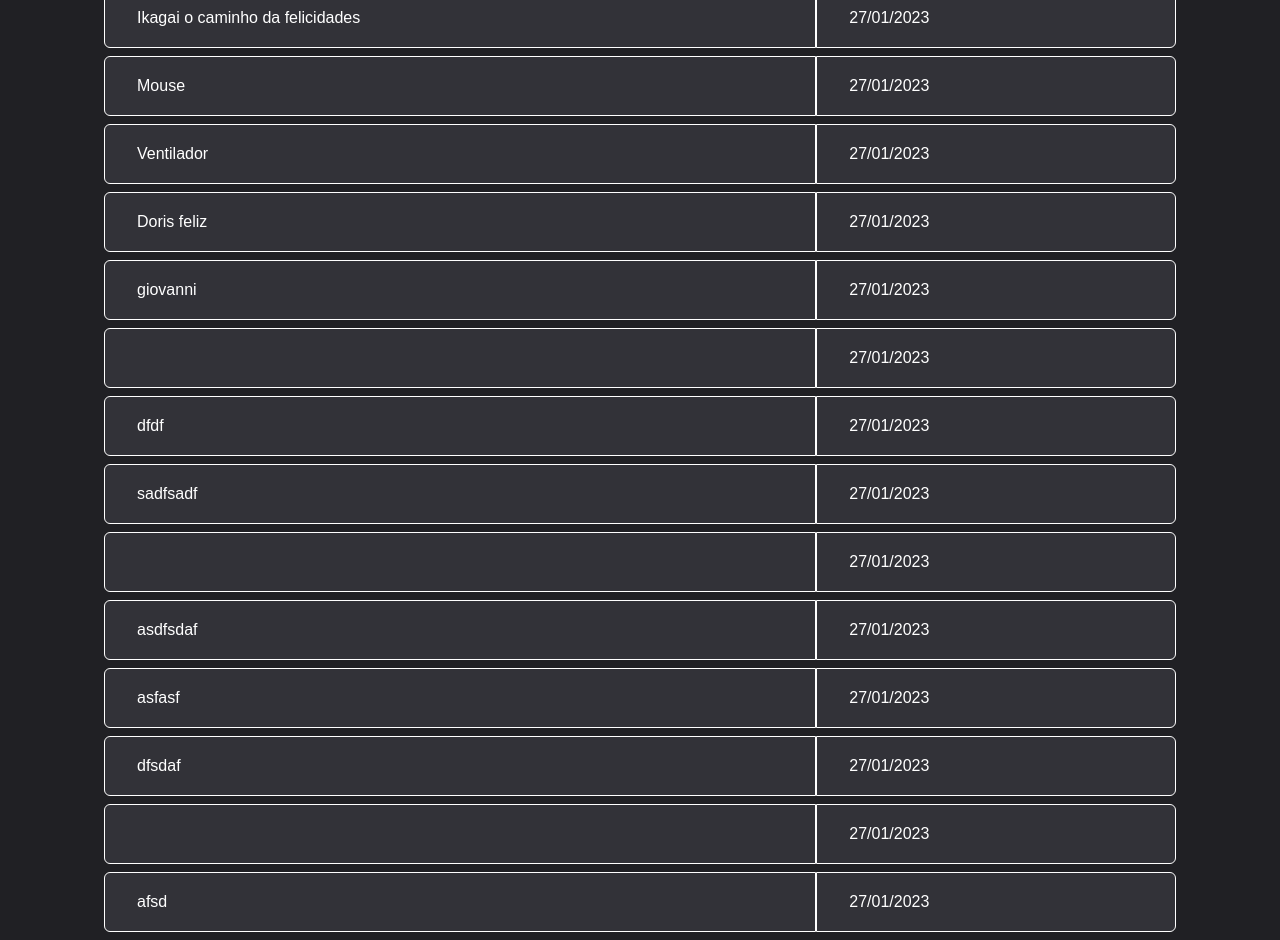
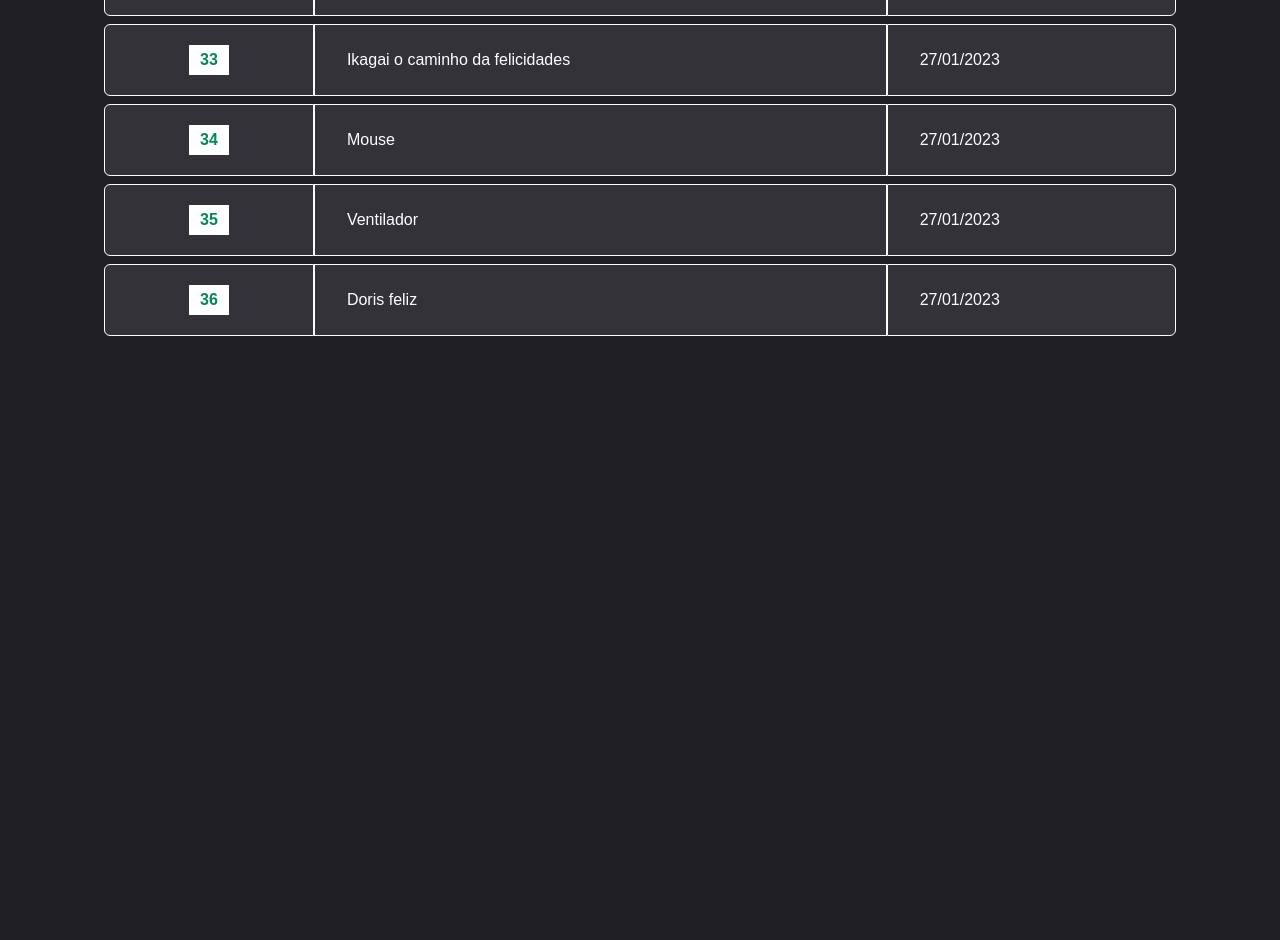
Before and after one commit to giovannirp/bookstore, a React (Vite) app in the folder boockStore/: page /list-products in a window 1280 px wide. Shown: the part 620-1560 px from the top of the page. After the commit the page ends 964 px from the top, so only its background shows below. Built offline with nearby package versions, Linux system fonts and the light colour scheme; data requests are answered from the project's data file.

Commit message:
fix: adicionando alteração na tela de principal

```diff
--- a/boockStore/server.json
+++ b/boockStore/server.json
@@ -52,86 +52,6 @@
       "price": "45",
       "createdAt": "2023-01-27T20:23:02.270Z",
       "id": 36
-    },
-    {
-      "description": "giovanni",
-      "type": "",
-      "category": "livro",
-      "price": "45",
-      "createdAt": "2023-01-27T20:23:25.633Z",
-      "id": 37
-    },
-    {
-      "description": "",
-      "type": "",
-      "category": "",
-      "price": "",
-      "createdAt": "2023-01-27T20:25:35.774Z",
-      "id": 38
-    },
-    {
-      "description": "dfdf",
-      "type": "",
-      "category": "",
-      "price": "",
-      "createdAt": "2023-01-27T20:25:39.732Z",
-      "id": 39
-    },
-    {
-      "description": "sadfsadf",
-      "type": "",
-      "category": "",
-      "price": "",
-      "createdAt": "2023-01-27T20:25:44.862Z",
-      "id": 40
-    },
-    {
-      "description": "",
-      "type": "",
-      "category": "",
-      "price": "",
-      "createdAt": "2023-01-27T20:25:52.857Z",
-      "id": 41
-    },
-    {
-      "description": "asdfsdaf",
-      "type": "",
-      "category": "asf",
-      "price": "asdfaf",
-      "createdAt": "2023-01-27T20:26:40.690Z",
-      "id": 42
-    },
-    {
-      "description": "asfasf",
-      "type": "",
-      "category": "",
-      "price": "",
-      "createdAt": "2023-01-27T20:27:48.439Z",
-      "id": 43
-    },
-    {
-      "description": "dfsdaf",
-      "type": "",
-      "category": "",
-      "price": "",
-      "createdAt": "2023-01-27T20:28:04.188Z",
-      "id": 44
-    },
-    {
-      "description": "",
-      "type": "",
-      "category": "",
-      "price": "asdfsdaf",
-      "createdAt": "2023-01-27T20:28:06.694Z",
-      "id": 45
-    },
-    {
-      "description": "afsd",
-      "type": "",
-      "category": "",
-      "price": "",
-      "createdAt": "2023-01-27T20:28:19.038Z",
-      "id": 46
     }
   ]
 }
--- a/boockStore/src/pages/ListProducts/index.tsx
+++ b/boockStore/src/pages/ListProducts/index.tsx
@@ -2,7 +2,13 @@ import { useContext } from 'react'
 import { BooksContext } from '../../contexts/BooksContext'
 import { dateFormater } from '../../ultis/formatter'
 
-import { ContainerListProducts, TableMain } from './styles'
+import {
+  ContainerListProducts,
+  TableMain,
+  TdUnic,
+  ThUnic,
+  THUnic,
+} from './styles'
 
 export function ListProducts() {
   const { books } = useContext(BooksContext)
@@ -13,12 +19,16 @@ export function ListProducts() {
       <TableMain>
         <tbody>
           <tr>
+            <ThUnic>ID</ThUnic>
             <th>Produto</th>
             <th>Data</th>
           </tr>
           {books.map((item) => {
             return (
               <tr key={item.id}>
+                <TdUnic>
+                  <input type="text" disabled value={item.id} />
+                </TdUnic>
                 <td>{item.description}</td>
                 <td>{dateFormater.format(new Date(item.createdAt))}</td>
               </tr>
--- a/boockStore/src/pages/ListProducts/styles.ts
+++ b/boockStore/src/pages/ListProducts/styles.ts
@@ -17,34 +17,52 @@ export const TableMain = styled.table`
     padding: 1.25rem 2rem;
     text-align: left;
     color: ${(props) => props.theme['green-300']};
+    border: 1px solid ${(props) => props.theme.white};
 
     &:first-child {
       border-bottom-left-radius: 6px;
       border-top-left-radius: 6px;
-      border: 1px solid ${(props) => props.theme.white};
     }
 
     &:last-child {
       border-bottom-right-radius: 6px;
       border-top-right-radius: 6px;
-      border: 1px solid ${(props) => props.theme.white};
     }
   }
 
   td {
     padding: 1.25rem 2rem;
     background-color: ${(props) => props.theme['gray-600']};
+    border: 1px solid ${(props) => props.theme.white};
 
     &:first-child {
       border-bottom-left-radius: 6px;
       border-top-left-radius: 6px;
-      border: 1px solid ${(props) => props.theme.white};
     }
 
     &:last-child {
       border-bottom-right-radius: 6px;
       border-top-right-radius: 6px;
-      border: 1px solid ${(props) => props.theme.white};
+    }
+
+    input {
+      color: ${(props) => props.theme['green-500']};
+      background-color: ${(props) => props.theme.white};
+      border: 0;
+      font-weight: bold;
+      max-width: 40px;
+      height: 30px;
+      text-align: center;
     }
   }
 `
+
+export const TdUnic = styled.td`
+  display: flex;
+  justify-content: center;
+`
+
+export const ThUnic = styled.td`
+  display: flex;
+  justify-content: center;
+`
```
